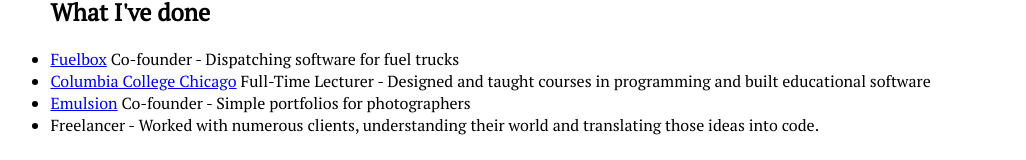
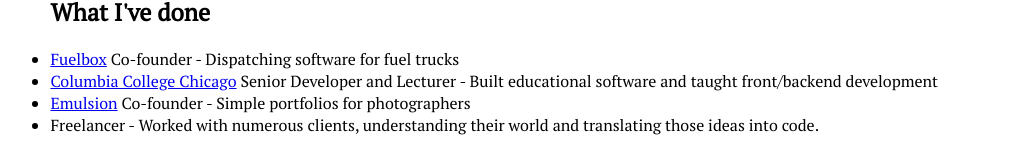
Before and after one commit to schickm/mattschick.com, a website: page src/index.html in a window 1280 px wide. Shown: the part 449-609 px from the top of the page, without its empty margins (60-1086 px from the left). Drawn offline with Linux system fonts and the light colour scheme; files that its build step writes are made by us from their sources; files whose address does not match are found by name.

Commit message:
better phrasing for Columbia experience

```diff
--- a/src/index.html
+++ b/src/index.html
@@ -43,7 +43,7 @@
 		<h2 class='clearfix'>What I've done</h2>
 		<ul>
 			<li><a href='http://getfuelbox.com/'>Fuelbox</a> Co-founder - Dispatching software for fuel trucks</li>
-			<li><a href='http://colum.edu/'>Columbia College Chicago</a> Full-Time Lecturer - Designed and taught courses in programming and built educational software</li>
+			<li><a href='http://colum.edu/'>Columbia College Chicago</a> Senior Developer and Lecturer - Built educational software and taught front/backend development</li>
 			<li><a href='http://emulsion.me/'>Emulsion</a> Co-founder - Simple portfolios for photographers</li>
 			<li>Freelancer - Worked with numerous clients, understanding their world and translating those ideas into code.</li>
 		</ul>
```
